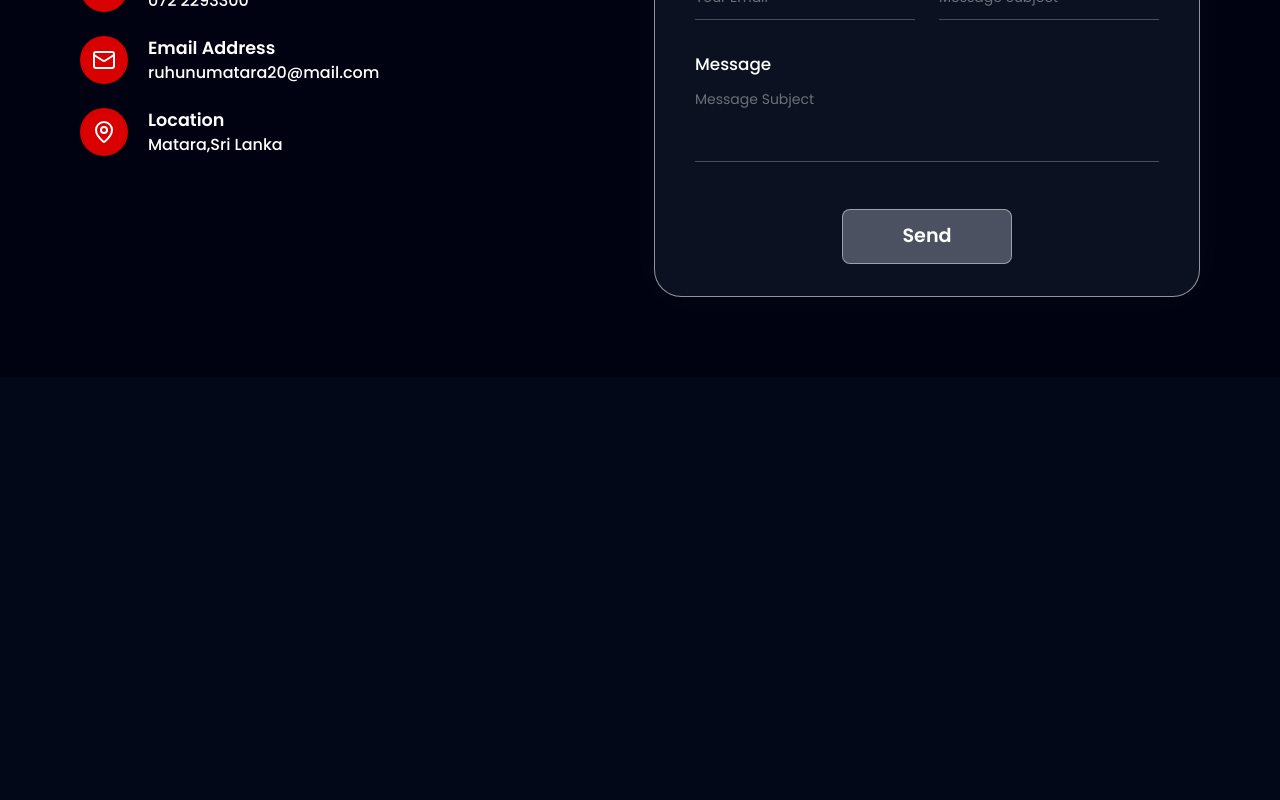
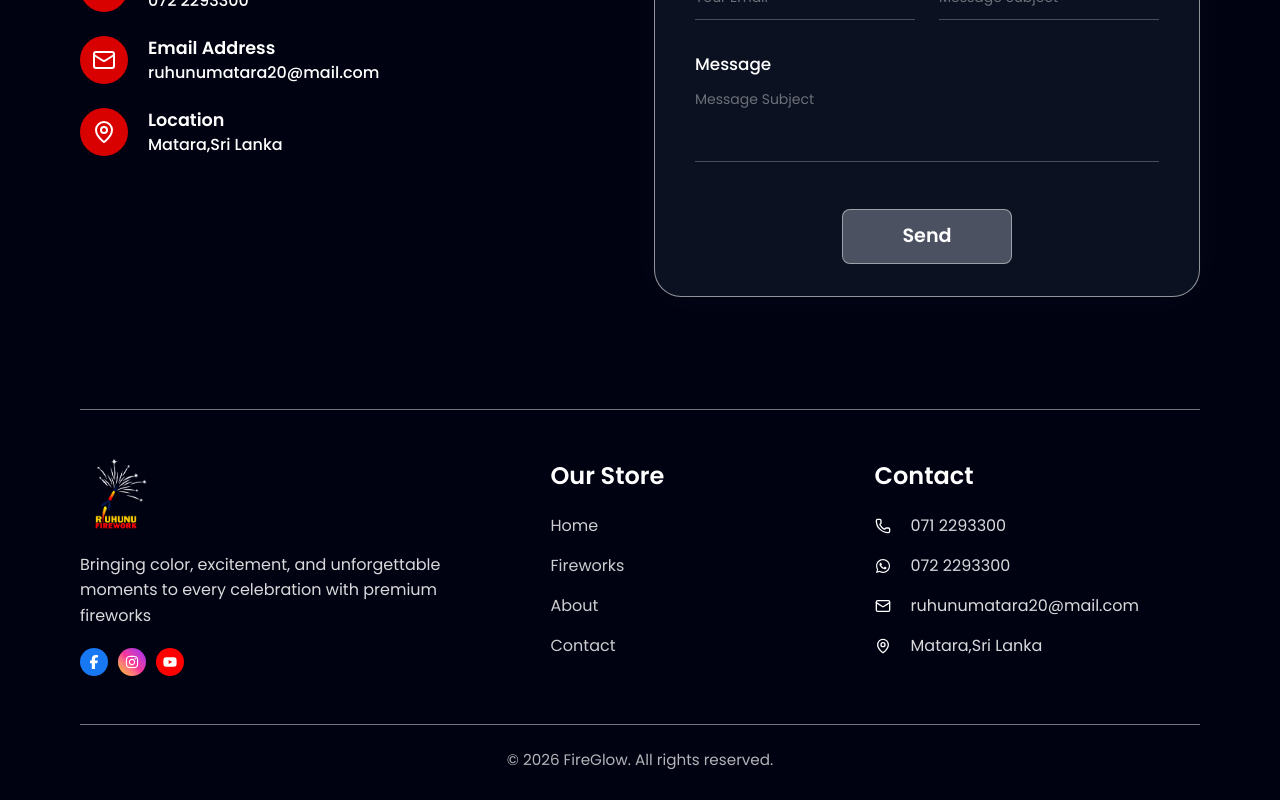
Before and after one commit to Iconixcode/Ruhunu-Fireworks, a Next.js app: page / in a window 1280 px wide. Shown: the part 2873-3673 px from the top of the page. Before the commit the page ends 3250 px from the top, so only its background shows below. Built offline with nearby package versions, Linux system fonts and the light colour scheme; no server answers.

Commit message:
feat footer section

```diff
--- a/package.json
+++ b/package.json
@@ -14,7 +14,8 @@
     "lucide-react": "^1.11.0",
     "next": "16.2.4",
     "react": "19.2.4",
-    "react-dom": "19.2.4"
+    "react-dom": "19.2.4",
+    "react-icons": "^5.6.0"
   },
   "devDependencies": {
     "@tailwindcss/postcss": "^4",
--- a/src/app/page.tsx
+++ b/src/app/page.tsx
@@ -1,3 +1,4 @@
+import FooterSection from "../components/layout/footer";
 import Navbar from "../components/layout/navbar";
 import AboutSection from "../components/sections/about-section";
 import ContactSection from "../components/sections/contact-section";
@@ -13,6 +14,7 @@ export default function HomePage() {
       <FireworksSection />
       <AboutSection />
       <ContactSection />
+      <FooterSection />
     </main>
   );
 }
--- a/src/components/layout/footer.tsx
+++ b/src/components/layout/footer.tsx
@@ -0,0 +1,182 @@
+import Image from "next/image";
+import Link from "next/link";
+import { FaFacebookF, FaInstagram, FaWhatsapp, FaYoutube } from "react-icons/fa6";
+import {
+  Mail,
+  MapPin,
+  Phone,
+} from "lucide-react";
+
+import { colors } from "@/src/constants/colors";
+
+const storeLinks = [
+  {
+    label: "Home",
+    href: "/",
+  },
+  {
+    label: "Fireworks",
+    href: "/products",
+  },
+  {
+    label: "About",
+    href: "/#about",
+  },
+  {
+    label: "Contact",
+    href: "/#contact",
+  },
+];
+
+const contactDetails = [
+  {
+    icon: Phone,
+    text: "071 2293300",
+    href: "tel:0712293300",
+  },
+  {
+    icon: FaWhatsapp,
+    text: "072 2293300",
+    href: "https://wa.me/94722293300",
+  },
+  {
+    icon: Mail,
+    text: "ruhunumatara20@mail.com",
+    href: "mailto:ruhunumatara20@mail.com",
+  },
+  {
+    icon: MapPin,
+    text: "Matara,Sri Lanka",
+    href: "https://www.google.com/maps/search/?api=1&query=Matara%2CSri%20Lanka",
+  },
+];
+
+export default function FooterSection() {
+  return (
+    <footer
+      className="w-full px-5 pb-7 pt-8 sm:px-8 md:px-10 lg:px-14 xl:px-20"
+      style={{ backgroundColor: colors.background }}
+    >
+      <div className="mx-auto w-full max-w-[1240px]">
+        <div className="border-t border-white/45 pt-10 sm:pt-12">
+          <div className="grid gap-12 border-b border-white/45 pb-12 sm:gap-14 md:grid-cols-2 lg:grid-cols-[1.2fr_0.75fr_1fr] lg:gap-20">
+            {/* Brand Column */}
+            <div className="flex flex-col items-start">
+              <Link
+                href="/"
+                className="relative block h-[74px] w-[74px] transition duration-300 hover:scale-[1.03]"
+              >
+                <Image
+                  src="/images/logo.png"
+                  alt="Ruhunu Fireworks Logo"
+                  fill
+                  sizes="74px"
+                  className="object-contain"
+                />
+              </Link>
+
+              <p className="mt-5 max-w-[390px] text-[0.95rem] font-normal leading-[1.6] text-white/85 sm:text-[1rem]">
+                Bringing color, excitement, and unforgettable moments to every
+                celebration with premium fireworks
+              </p>
+
+              <div className="mt-5 flex items-center gap-2.5">
+                <Link
+                  href="#"
+                  aria-label="Facebook"
+                  className="flex h-7 w-7 items-center justify-center rounded-full bg-[#1877F2] text-white transition duration-300 hover:scale-110 hover:shadow-[0_6px_14px_rgba(24,119,242,0.45)]"
+                >
+                  <FaFacebookF size={14} />
+                </Link>
+
+                <Link
+                  href="#"
+                  aria-label="Instagram"
+                  className="flex h-7 w-7 items-center justify-center rounded-full bg-gradient-to-tr from-yellow-400 via-pink-500 to-purple-600 text-white transition duration-300 hover:scale-110 hover:shadow-[0_6px_14px_rgba(236,72,153,0.4)]"
+                >
+                  <FaInstagram size={14} />
+                </Link>
+
+                <Link
+                  href="#"
+                  aria-label="YouTube"
+                  className="flex h-7 w-7 items-center justify-center rounded-full bg-[#FF0000] text-white transition duration-300 hover:scale-110 hover:shadow-[0_6px_14px_rgba(255,0,0,0.45)]"
+                >
+                  <FaYoutube size={14} />
+                </Link>
+              </div>
+            </div>
+
+            {/* Store Links */}
+            <div className="flex flex-col items-start md:items-start">
+              <h3 className="text-[1.35rem] font-semibold text-white sm:text-[1.5rem]">
+                Our Store
+              </h3>
+
+              <nav className="mt-5 flex flex-col gap-4">
+                {storeLinks.map((link) => (
+                  <Link
+                    key={link.label}
+                    href={link.href}
+                    className="text-[0.95rem] font-normal text-white/80 transition duration-300 hover:text-[var(--footer-link-hover)] sm:text-[1rem]"
+                    style={{ "--footer-link-hover": colors.accentSoft } as Record<string, string>}
+                  >
+                    {link.label}
+                  </Link>
+                ))}
+              </nav>
+            </div>
+
+            {/* Contact Column */}
+            <div className="flex flex-col items-start">
+              <h3 className="text-[1.35rem] font-semibold text-white sm:text-[1.5rem]">
+                Contact
+              </h3>
+
+              <div className="mt-5 flex flex-col gap-4">
+                {contactDetails.map((item) => {
+                  const Icon = item.icon;
+
+                  if (item.href) {
+                    return (
+                      <a
+                        key={item.text}
+                        href={item.href}
+                        target="_blank"
+                        rel="noopener noreferrer"
+                        className="flex items-center gap-5 text-white/85 transition duration-300 hover:text-white"
+                      >
+                        <Icon className="h-4 w-4 shrink-0 text-white" />
+                        <span className="break-all text-[0.95rem] font-normal sm:text-[1rem]">
+                          {item.text}
+                        </span>
+                      </a>
+                    );
+                  }
+
+                  return (
+                    <div
+                      key={item.text}
+                      className="flex items-center gap-5 text-white/85"
+                    >
+                      <Icon className="h-4 w-4 shrink-0 text-white" />
+                      <span className="break-all text-[0.95rem] font-normal sm:text-[1rem]">
+                        {item.text}
+                      </span>
+                    </div>
+                  );
+                })}
+              </div>
+            </div>
+          </div>
+
+          <div className="pt-6 text-center">
+            <p className="text-[0.85rem] font-normal text-white/70 sm:text-[0.95rem]">
+              © 2026 FireGlow. All rights reserved.
+            </p>
+          </div>
+        </div>
+      </div>
+    </footer>
+  );
+}
--- a/src/components/sections/contact-section.tsx
+++ b/src/components/sections/contact-section.tsx
@@ -213,7 +213,7 @@ export default function ContactSection() {
           />
         </div>
 
-        <div className="mt-12 grid items-start gap-10 sm:mt-14 md:mt-16 md:grid-cols-[0.95fr_1.05fr] md:gap-10 lg:mt-20 lg:gap-14 xl:gap-20">
+        <div className="mt-12 grid items-start gap-10 sm:mt-14 sm:grid-cols-2 sm:gap-8 md:mt-16 md:grid-cols-[0.95fr_1.05fr] md:gap-10 lg:mt-20 lg:gap-14 xl:gap-20">
           {/* Left Content */}
           <div className="w-full">
             <p className="max-w-[520px] text-[1rem] font-normal leading-[1.7] text-white sm:text-[1.05rem] md:text-[1.1rem] lg:text-[1.12rem]">
@@ -256,7 +256,7 @@ export default function ContactSection() {
           </div>
 
           {/* Right Form */}
-          <div className="w-full rounded-[1.4rem] border border-white/55 bg-[#0B1120] px-6 py-7 shadow-[0_0_45px_rgba(255,255,255,0.03)] sm:rounded-[1.7rem] sm:px-8 sm:py-8 md:max-w-[560px] md:justify-self-end md:px-9 lg:px-9 xl:px-10">
+          <div className="w-full rounded-[1.4rem] border border-white/55 bg-[#0B1120] px-6 py-7 shadow-[0_0_45px_rgba(255,255,255,0.03)] sm:max-w-[500px] sm:justify-self-end sm:rounded-[1.7rem] sm:px-7 sm:py-8 md:max-w-[560px] md:px-9 lg:px-9 xl:px-10">
             <h3 className="text-[1.3rem] font-semibold text-white sm:text-[1.45rem] md:text-[1.55rem]">
               Your Details
             </h3>
```
Also changed, not shown: 1 other file (tests, documents, lock files or other folders).
